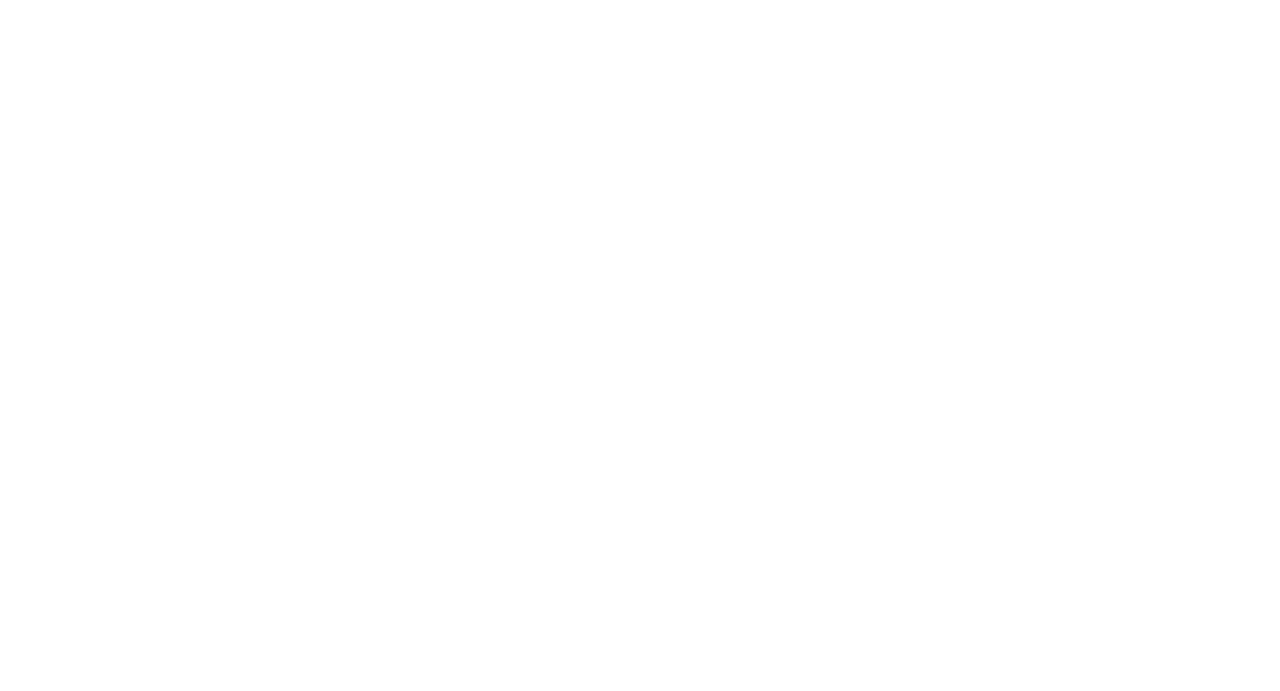
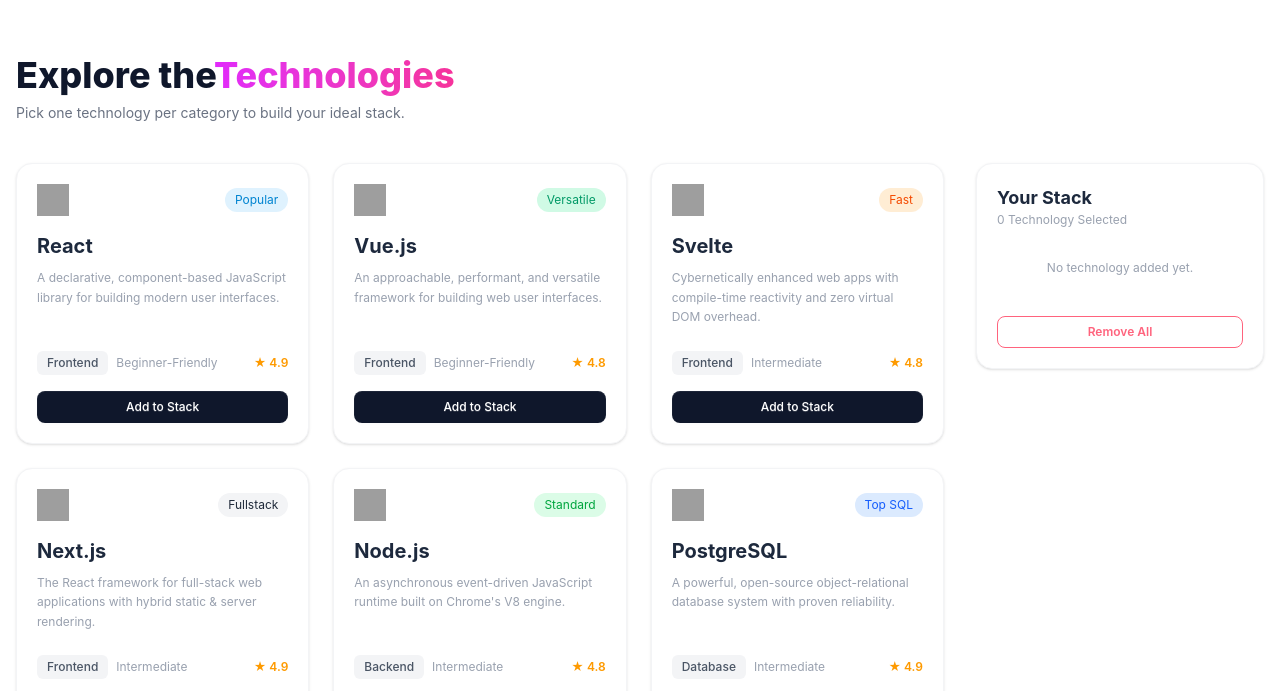
Before and after one commit to Tamal-codes/B14-A05-DevStack, a React (Vite) app: page / in a window 1280 px wide. Shown: the part 649-1340 px from the top of the page. Before the commit the page ends 800 px from the top, so only its background shows below. Built offline with nearby package versions, Linux system fonts and the light colour scheme; grey boxes are pictures that could not be loaded.

Commit message:
Update the UI with tech card and also add a YouStack section

```diff
--- a/src/App.tsx
+++ b/src/App.tsx
@@ -6,7 +6,7 @@
 import type { ITech } from './Type/techType';
 
 
-const technologiFetch = async ():Promise<ITech> => {
+const technologiFetch = async ():Promise<ITech[]> => {
   const res = await fetch('/data.json')
   const data = await res.json();
   return data;
--- a/src/components/Technologies.tsx
+++ b/src/components/Technologies.tsx
@@ -1,15 +1,80 @@
-import { use, useState } from "react";
+import { use } from "react";
+import type { ITech } from "../Type/techType";
 
-const Technologies = ({ technologiPromise }) => {
+interface TechProps {
+    technologiPromise: Promise<ITech[]>;
+}
 
-    console.log(technologiPromise);
+const Technologies = ({ technologiPromise }: TechProps) => {
+    const technologies = use(technologiPromise);
 
-    const Technologie = use(technologiPromise);
+    return (
+        <div className="max-w-7xl mx-auto py-10 px-4">
+            {/* 1. Header Text Section */}
+            <div className="mb-10 text-left">
+                <h2 className="text-4xl font-extrabold text-slate-900">
+                    Explore the<span className="bg-gradient-to-r from-fuchsia-500 to-pink-500 bg-clip-text text-transparent">
+                        Technologies
+                    </span>
+                </h2>
+                <p className="text-gray-500 mt-2 text-sm">
+                    Pick one technology per category to build your ideal stack.
+                </p>
+            </div>
 
-    console.log(Technologies,"tech")
-    return (
-        <div>
+            {/* 2. Main Responsive Grid (Cards + Your Stack Sidebar) */}
+            <div className="grid grid-cols-1 lg:grid-cols-4 gap-8">
 
+                {/* Left Side: Tech Cards Grid (Large Screen-এ 3 Column) */}
+                <div className="lg:col-span-3 grid grid-cols-1 md:grid-cols-2 lg:grid-cols-3 gap-6">
+                    {technologies.map((tech) => (
+                        <div key={tech.id} className="card bg-white border border-gray-100 shadow-sm rounded-2xl p-5 flex flex-col justify-between">
+                            <div>
+                                <div className="flex items-center justify-between mb-4">
+                                    <img src={tech.icon} alt={tech.name} className="w-8 h-8" />
+                                    <span className={`badge ${tech.badgeColor} border-0 text-xs px-2.5 py-1 rounded-full`}>
+                                        {tech.badge}
+                                    </span>
+                                </div>
+
+                                <h3 className="text-xl font-bold text-slate-800 mb-2">{tech.name}</h3>
+                                <p className="text-xs text-gray-400 leading-relaxed mb-6">{tech.description}</p>
+                            </div>
+
+                            <div>
+                                <div className="flex items-center gap-2 text-xs text-gray-500 mb-4">
+                                    <span className="bg-gray-100 text-gray-600 px-2.5 py-1 rounded-md font-medium">
+                                        {tech.category}
+                                    </span>
+                                    <span className="text-gray-400">{tech.level}</span>
+                                    <span className="ml-auto font-semibold text-amber-500 flex items-center gap-1">
+                                        ★ {tech.rating}
+                                    </span>
+                                </div>
+
+                                <button className="btn bg-slate-900 hover:bg-slate-800 text-white btn-sm w-full rounded-lg font-medium border-0">
+                                    Add to Stack
+                                </button>
+                            </div>
+                        </div>
+                    ))}
+                </div>
+
+                {/* Right Side: Your Stack Sidebar Section */}
+                <div className="lg:col-span-1 border border-gray-100 bg-white rounded-2xl p-5 h-fit shadow-sm">
+                    <h3 className="text-lg font-bold text-slate-800">Your Stack</h3>
+                    <p className="text-xs text-gray-400 mb-4">0 Technology Selected</p>
+
+                    <div className="space-y-3 mb-6">
+                        <p className="text-xs text-gray-400 text-center py-4">No technology added yet.</p>
+                    </div>
+
+                    <button className="btn btn-outline btn-error btn-sm w-full rounded-lg text-xs font-semibold">
+                        Remove All
+                    </button>
+                </div>
+
+            </div>
         </div>
     );
 };
```
